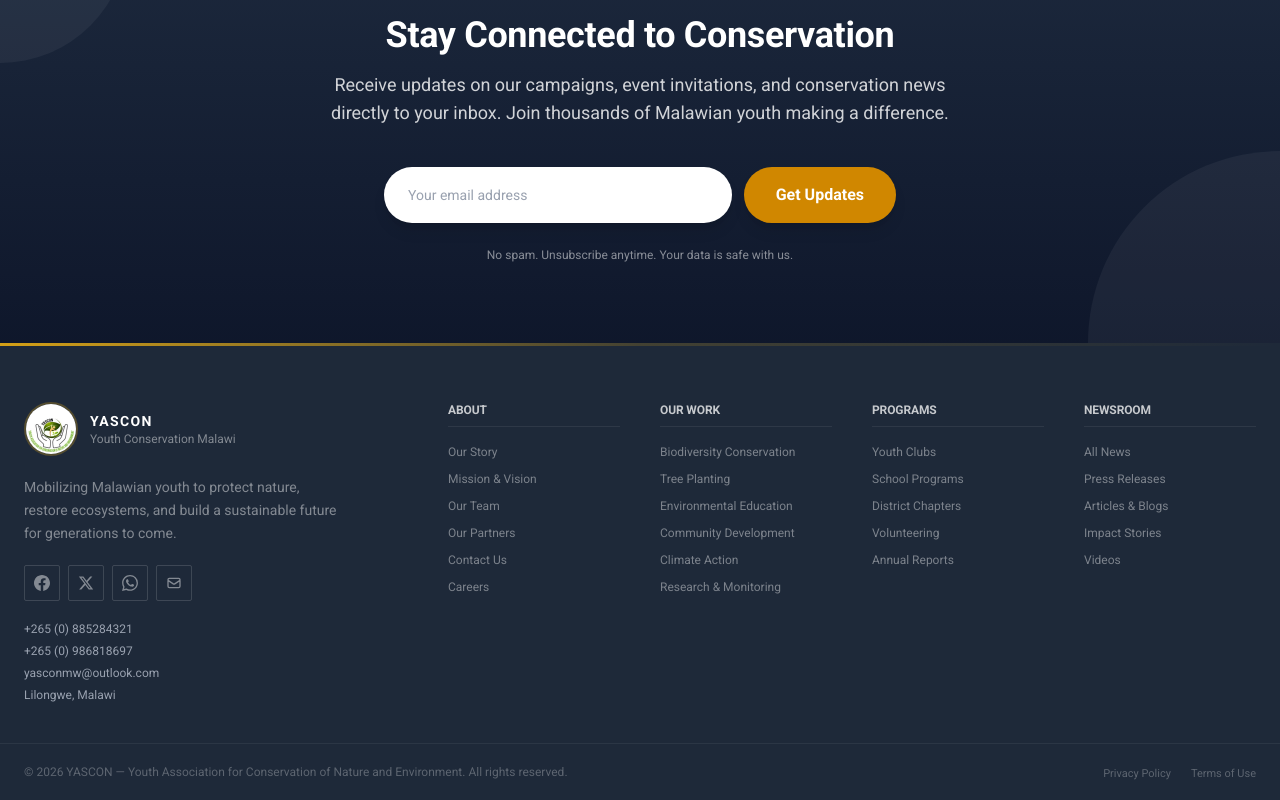
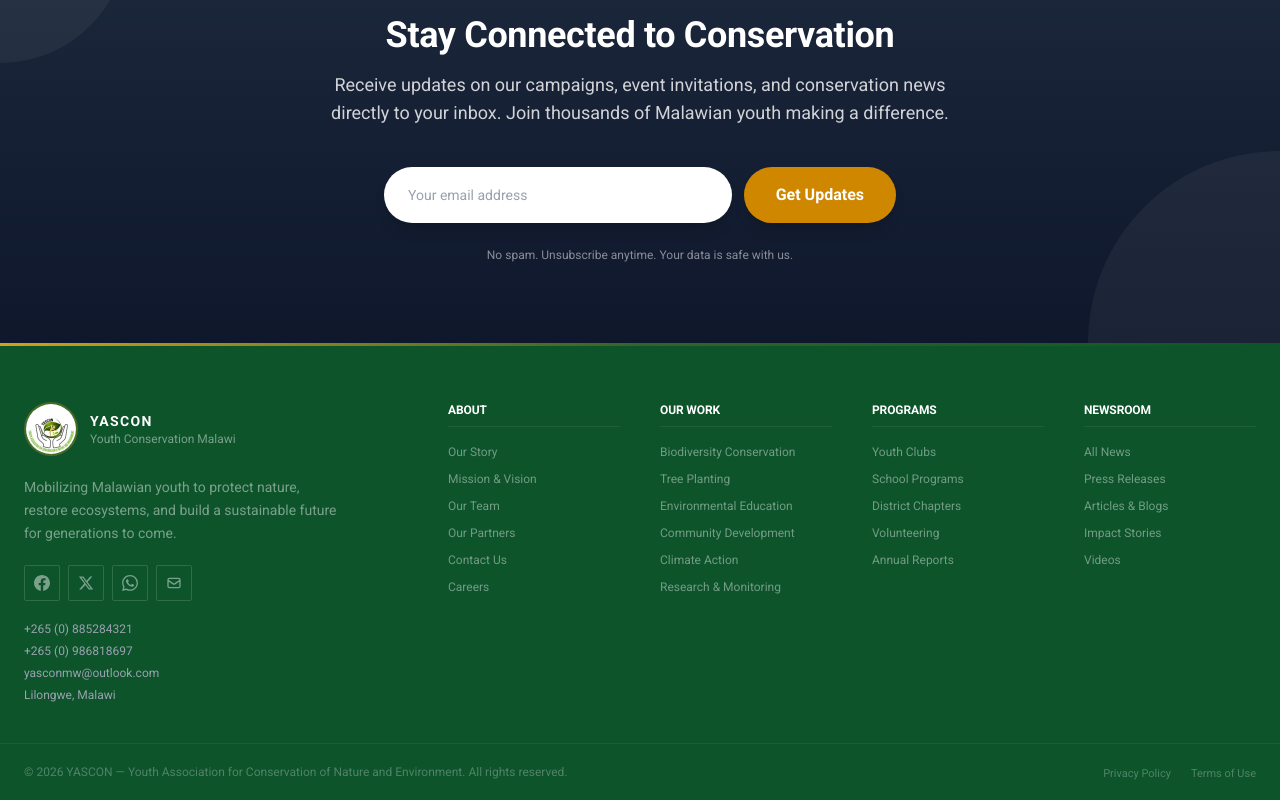
Before and after one commit to yasconMW/yasconorg, a Next.js app: page / in a window 1280 px wide. Shown: the part 3760-4560 px from the top of the page. Built offline with nearby package versions, Linux system fonts and the light colour scheme.

Commit message:
changed footer background together with Esther

```diff
--- a/components/layout/Footer.tsx
+++ b/components/layout/Footer.tsx
@@ -75,7 +75,7 @@
 
 export default function Footer() {
   return (
-    <footer className="bg-gray-800 text-white" >
+    <footer className="bg-green-900 text-white" >
       {/* Gold accent line */}
       <div style={{ height: "3px", background: "linear-gradient(to right, #d4a017, rgba(212,160,23,.2), transparent)" }} />
 
@@ -140,7 +140,7 @@
               <h4
                 className="text-xs font-bold uppercase tracking-widest mb-4 pb-2"
                 style={{
-                  color: "rgba(255,255,255,.75)",
+                  // color: "rgba(255,255,255,.75)",
                   borderBottom: "1px solid rgba(255,255,255,.07)",
                 }}
               >
```
